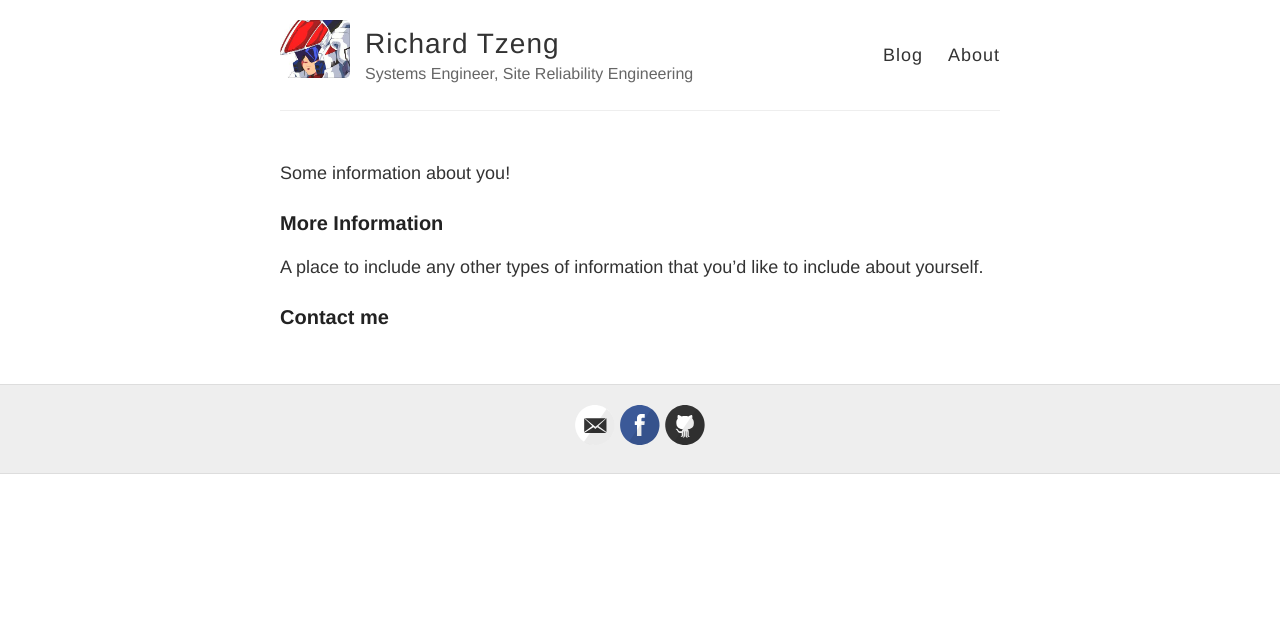
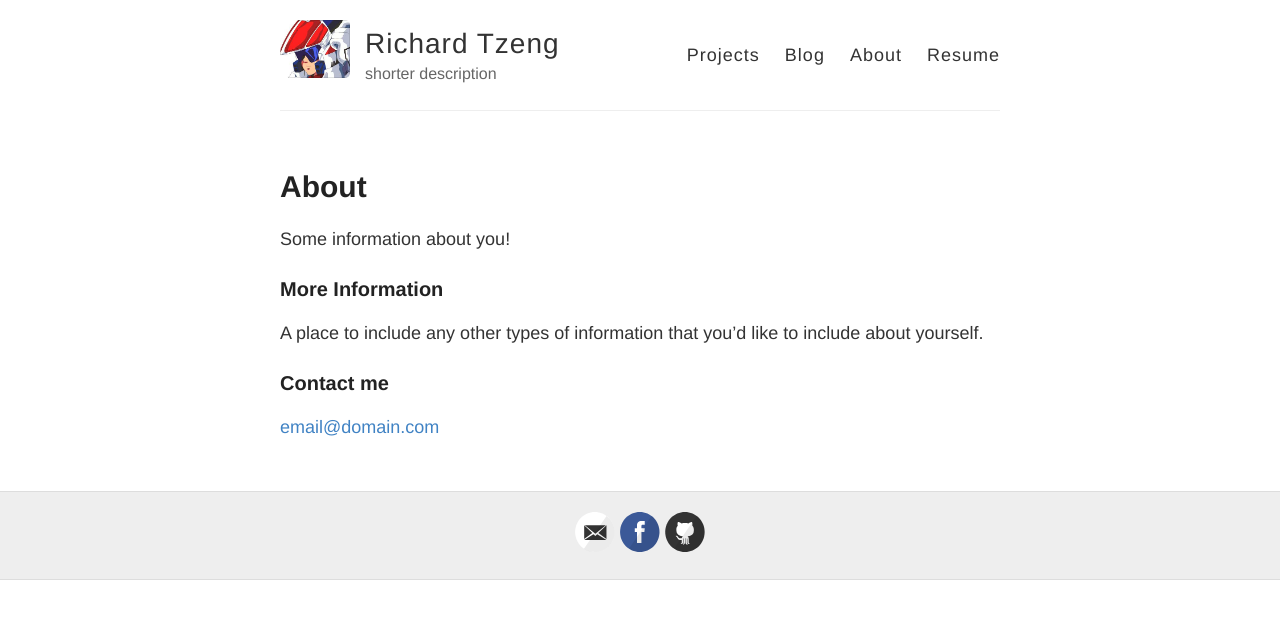
Before and after one commit to rtzeng-ccsf/rtzeng-ccsf.github.io, a Jekyll site: the page built from about/about.md, in a window 1280 px wide. Shown: the top 619 px of the page. Built offline with Jekyll 4.4.1, drawn with Linux system fonts in a browser that asks for light colours; Markdown is read by kramdown in place of the engine named in the settings.

Commit message:
add header links, pages

```diff
--- a/_config.yml
+++ b/_config.yml
@@ -6,7 +6,7 @@
 name: Richard Tzeng
 
 # Short bio or description (displayed in the header)
-description: Systems Engineer, Site Reliability Engineering
+description: shorter description
 
 # URL of your avatar or profile pic (you could use your GitHub profile pic)
 avatar: http://thefront.github.io/images/index.jpg
--- a/_layouts/default.html
+++ b/_layouts/default.html
@@ -27,8 +27,11 @@
           </div>
 
           <nav>
+            <a href="{{ site.baseurl }}/projects">Projects</a>
             <a href="{{ site.baseurl }}/">Blog</a>
             <a href="{{ site.baseurl }}/about">About</a>
+            <a href="{{ site.baseurl }}/resume">Resume</a>
+
           </nav>
         </header>
       </div>
```
Also changed, not shown: life/life.md (deleted, +0 -26 lines), projects/projects.md (added, +10 -0 lines), resume/resume.md (added, +13 -0 lines), rowing/rowing.md (deleted, +0 -12 lines).
